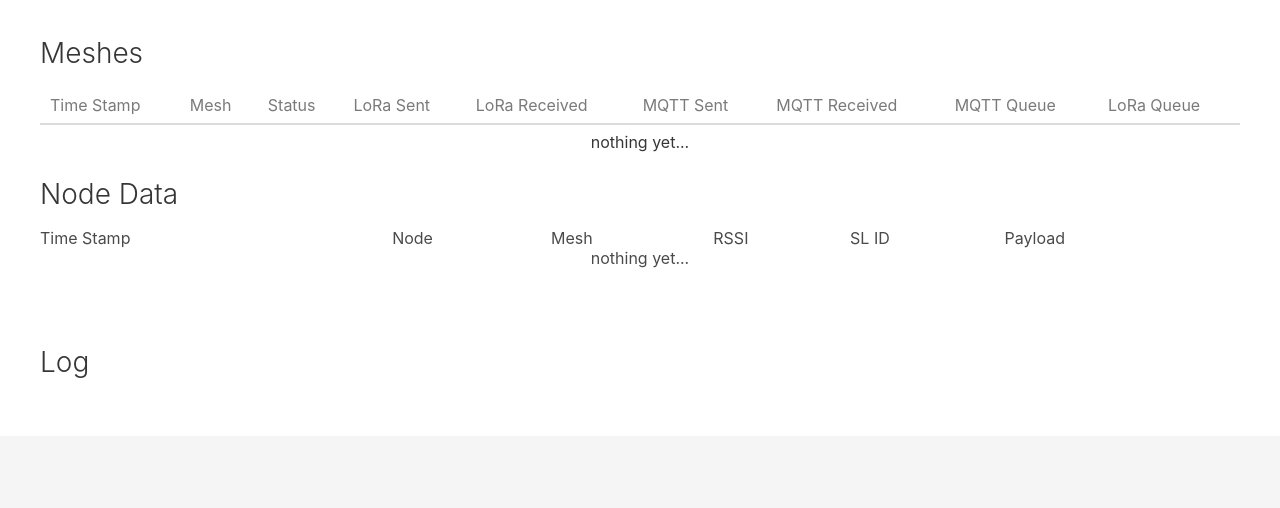
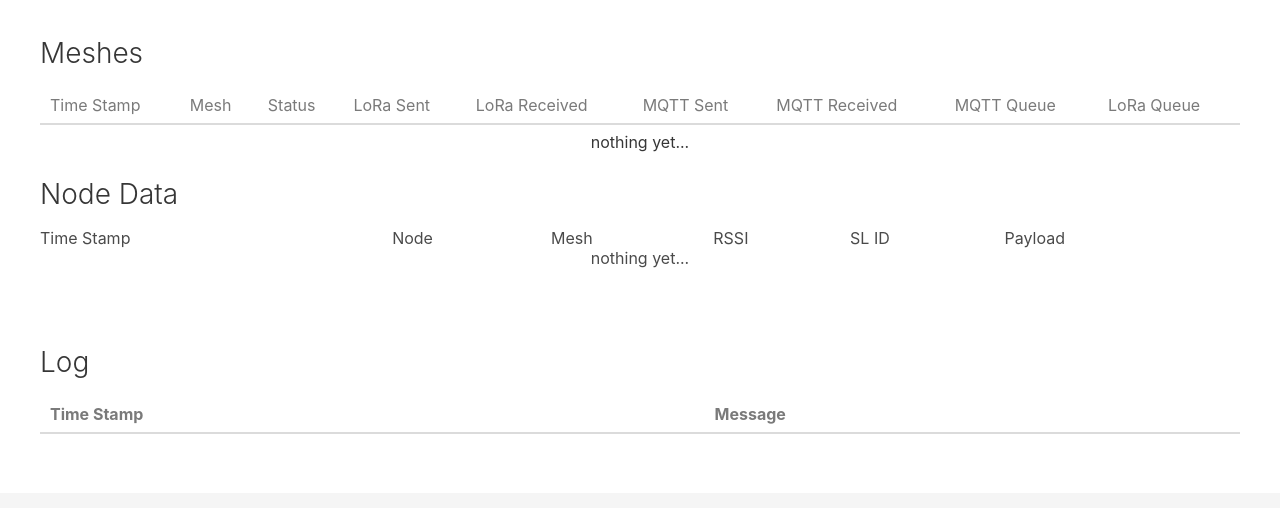
Before and after one commit to steamlink/build-test, a Python web app: template store/eve-demo/templates/status.html in a window 1280 px wide. Shown: the part 184-692 px from the top of the page. Run offline with Jinja, Linux system fonts and the light colour scheme; the template is opened without the code that fills it, so the values that code supplies are empty; some libraries are stand-ins or nearby versions.

Commit message:
Added timestamp and tabling of log

```diff
--- a/store/eve-demo/templates/status.html
+++ b/store/eve-demo/templates/status.html
@@ -157,7 +157,14 @@
       <div class="container">
         <div class="nocolumns">
           <h2 class="title">Log</h2>
-          <p id="log"></p>
+          <table class="log_list table" id="log-status-table">
+            <thead>
+              <th>Time Stamp</th>
+              <th>Message</th>
+            </thead>
+            <tr id="log">
+            </tr>
+          </table>
         </div>
       </div>
     </section>
@@ -188,8 +195,9 @@
 					mesh_table.load(msg.mesh[0]);
 				};
 				if ('log' in msg) {
-                                        $('#log').append(msg.log[0].line);
-					console.log(msg.log[0].line);
+                                    $('#log').append("<td>" + msg.log[0]._ts + "</td>");
+                                    $('#log').append("<td>" + msg.log[0].line + "</td>");
+                                    console.log(msg.log[0].line);
 				};
 			});
 		});
```
